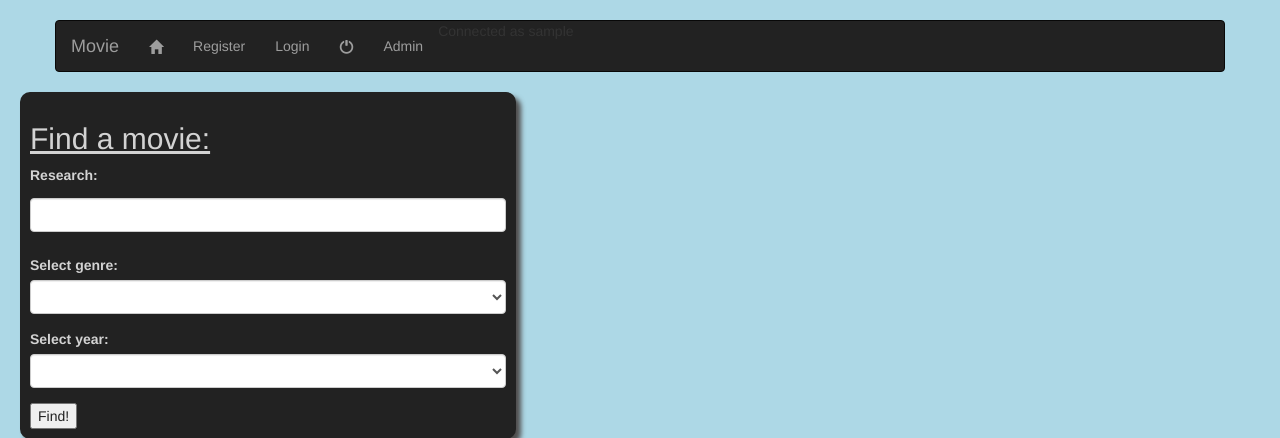
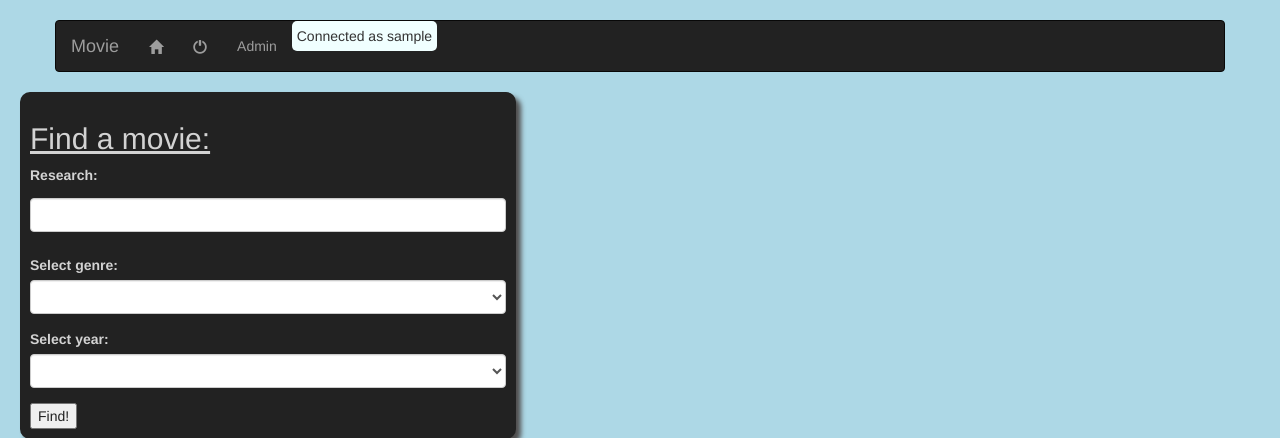
Before and after one commit to manolo317/movies, a PHP site: page /movies/ in a window 1280 px wide. Shown: the top 438 px of the page. Run offline with PHP 8.4, Linux system fonts and the light colour scheme; the visitor is signed in with stand-in values (Sample User, id 1); tables that the repository leaves empty or names only in its code hold one stand-in row (values such as "Sample post"); classes that the project's autoload settings leave out are loaded by file name.

Commit message:
end of course

```diff
--- a/mvc-base/app/Controller/DefaultController.php
+++ b/mvc-base/app/Controller/DefaultController.php
@@ -212,7 +212,7 @@
 
         }
         //affichage du form
-        View::show("login.php", "Login page", $error);
+        View::show("login.php", "Login page", ["error" => $error]);
     }
     public function logout()
     {
@@ -523,4 +523,10 @@
     {
 
     }
+
+    public function testBaseAlternative()
+    {
+        $layout = "base_alternative.php";
+        View::show("home.php", "Movie | Accueil", ["layout" => $layout]);
+    }
 }
--- a/mvc-base/app/View/View.php
+++ b/mvc-base/app/View/View.php
@@ -9,9 +9,9 @@
 	//reçoit le nom de la page à inclure (avec ou sans extension) et le title de la page
 	//pour rendre des variables disponibles dans la vue, on utilise le
 	//3e argument
-	public static function show($page, $title, array $vars = null)
+	public static function show($page, $title, array $vars = null, $layout = "base.php")
 	{
-		//si on a des données supplémentaires...
+		//si on a des données supplémentaires...  $layout = "base.php" => si je change la valeur je peux mettre une autre base
 		if (!empty($vars)){
 			//on extrait les données
 			//les CLEFS du tableau servent ici de NOM AUX VARIABLES CRÉÉES
@@ -23,7 +23,7 @@
 
 		//base se chargera d'inclure $page
 		//et d'afficher le title dans le head
-		include("app/templates/base.php");
+		include("app/templates/$layout");
 	}
 
 }
--- a/mvc-base/app/config/routes.php
+++ b/mvc-base/app/config/routes.php
@@ -26,4 +26,6 @@
         "/admin/delete" => "adminDeleteMovie",
         "/admin/update" => "adminUpdateMovie",
         "/forbidden" => "error403",
+        "/forbidden" => "error403",
+        "/test" => "testBaseAlternative",
 	];
--- a/mvc-base/app/templates/base.php
+++ b/mvc-base/app/templates/base.php
@@ -37,9 +37,13 @@
                             <div id="navbar" class="collapse navbar-collapse">
                                 <ul class="nav navbar-nav">
                                     <li><a href="<?= BASE_URL ?>" class="glyphicon glyphicon-home"></a></li>
-                                    <li><a href="<?= BASE_URL ?>register">Register</a></li>
-                                    <li><a href="<?= BASE_URL ?>login">Login</a></li>
-                                    <li><a href="<?= BASE_URL ?>logout" class="glyphicon glyphicon-off" title="log out"></a></li>
+                                    <?php if(empty($_SESSION['user'])) {
+                                        echo '<li><a href="' . BASE_URL . 'register">Register</a></li>
+                                              <li><a href="' . BASE_URL . 'login">Login</a></li>';
+                                    } else{
+                                        echo '<li><a href="'. BASE_URL .'logout" class="glyphicon glyphicon-off" title="log out"></a></li>';
+                                    } ?>
+
                                     <li><?php if(!empty($_SESSION['user'])){
                                                     if($_SESSION['user']['role'] === 'admin'){ ?>
                                                         <a href="<?= BASE_URL ?>admin/home">Admin</a> <?php
--- a/mvc-base/app/templates/movie_details.php
+++ b/mvc-base/app/templates/movie_details.php
@@ -23,6 +23,10 @@
         <div class="movie_details"><strong>Votes: </strong><?= $movie->getVotes() ?></div>
         <div class="movie_details"><strong>Runtime: </strong><?= $movie->getRuntime() ?>utes</div>
         <div class="movie_details"><a href="<?= $movie->getTrailerUrl() ?>">trailer</a></div>
+        <form method="POST">
+            <input type="hidden" value="<?= $movie->getId() ?>">
+            <input type="submit" value="add to wishlist">
+        </form>
     </article>
 
 </section>
--- a/mvc-base/public/css/style.css
+++ b/mvc-base/public/css/style.css
@@ -29,6 +29,13 @@
 	border-radius: 10px;
 	box-shadow: 5px 5px 5px #504E4E;
 	padding:10px;
+}
+div.connected
+{
+	background-color: azure;
+	float: right;
+	border-radius: 5px;
+	padding: 5px;
 }
 .find_button
 {
```
Also changed, not shown: mvc-base/app/templates/base_alternative.php (added, +25 -0 lines), mvc-base/public/posters/585d441b22854.jpg (added).
